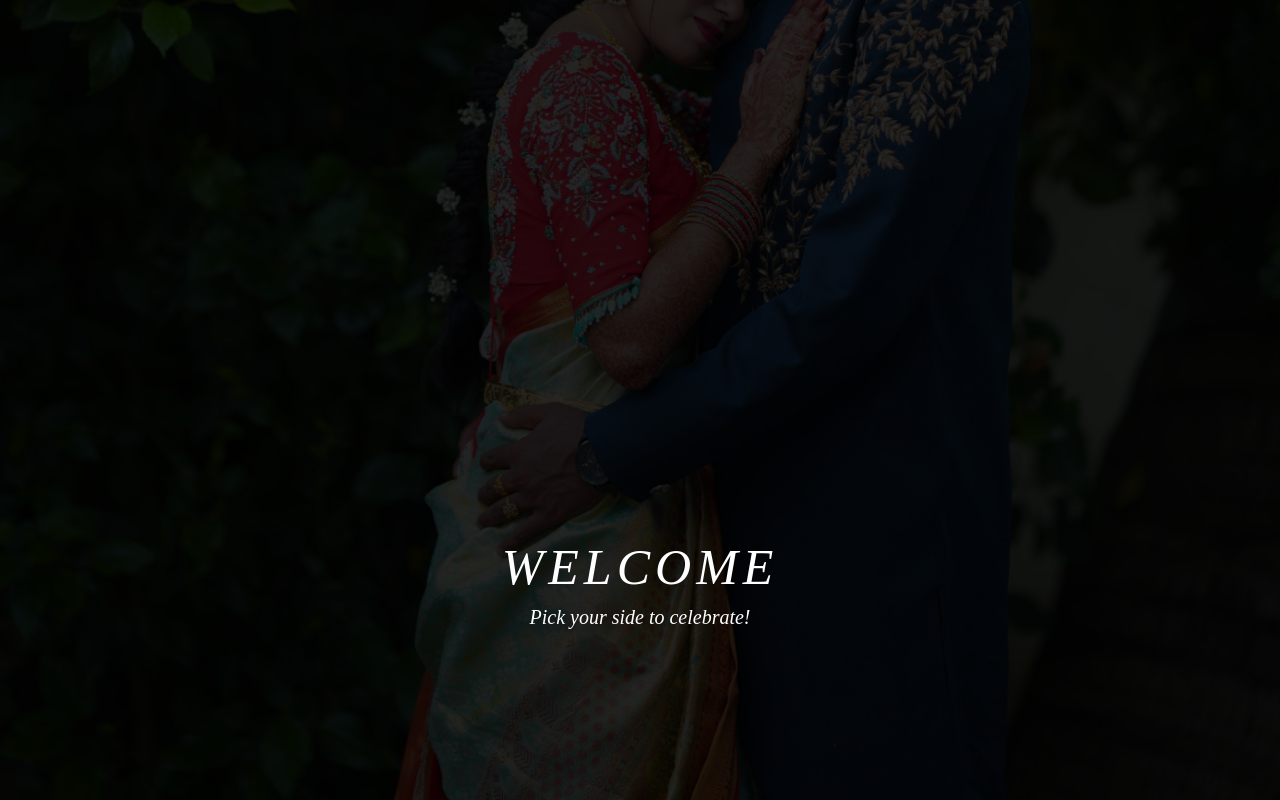
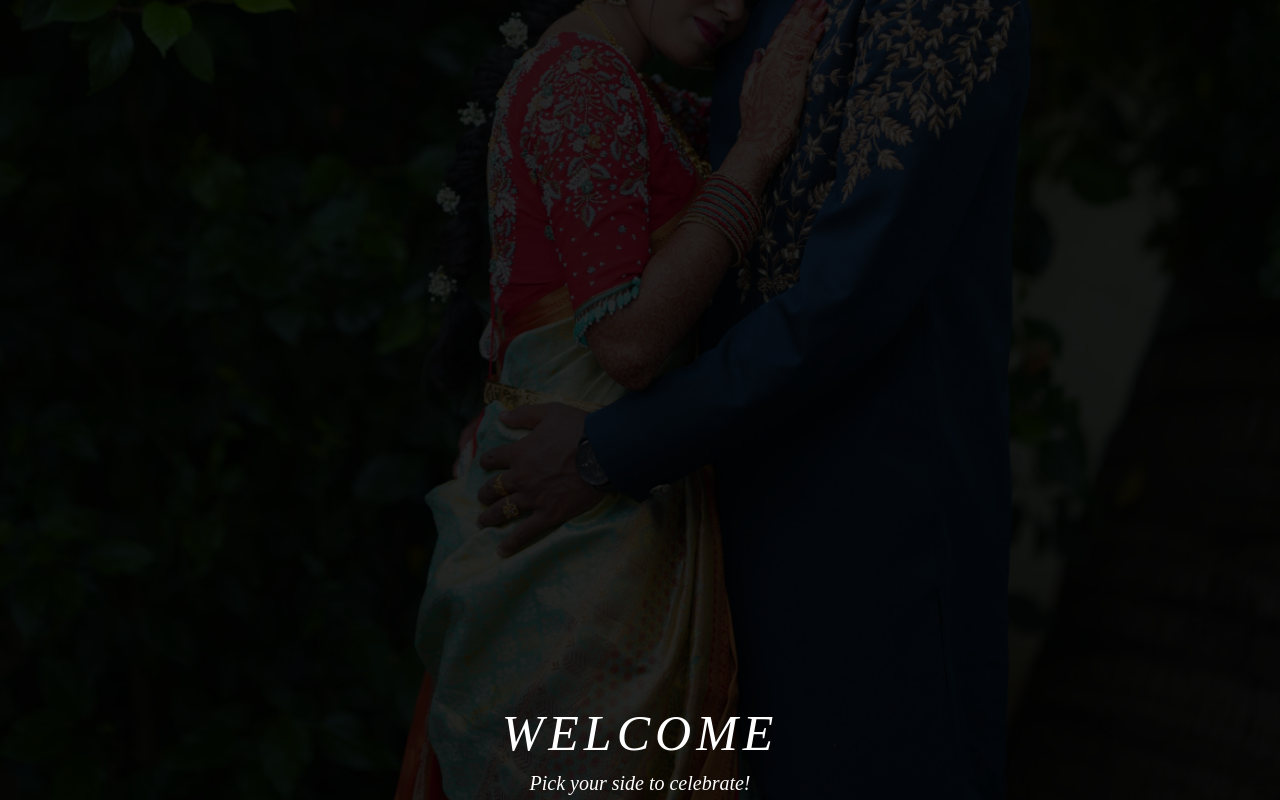
Before and after one commit to balusuAbhi/wedding, a plain HTML site: page index.html in a window 1280 px wide. Shown: the top 800 px of the page. Drawn offline with Linux system fonts and the light colour scheme; a web font is replaced by a local one.

Commit message:
new chnages

```diff
--- a/stylesheet/index.css
+++ b/stylesheet/index.css
@@ -2,9 +2,10 @@
   position: relative;
   width: 100%;
   height: 100vh;
+  overflow: hidden;
   z-index: 5;
   display: flex;
-  padding-top: 42%;
+  padding-top: 55%;
   align-items: center;
   gap: 10px;
   flex-direction: column;
@@ -37,7 +38,7 @@
   font-weight: 500;
   font-style: italic;
   font-size: 20px;
-  margin-bottom: 38%;
+  margin-bottom: 40%;
   font-family: "Signika Negative";
   color: #ffffff;
   text-align: center;
```
